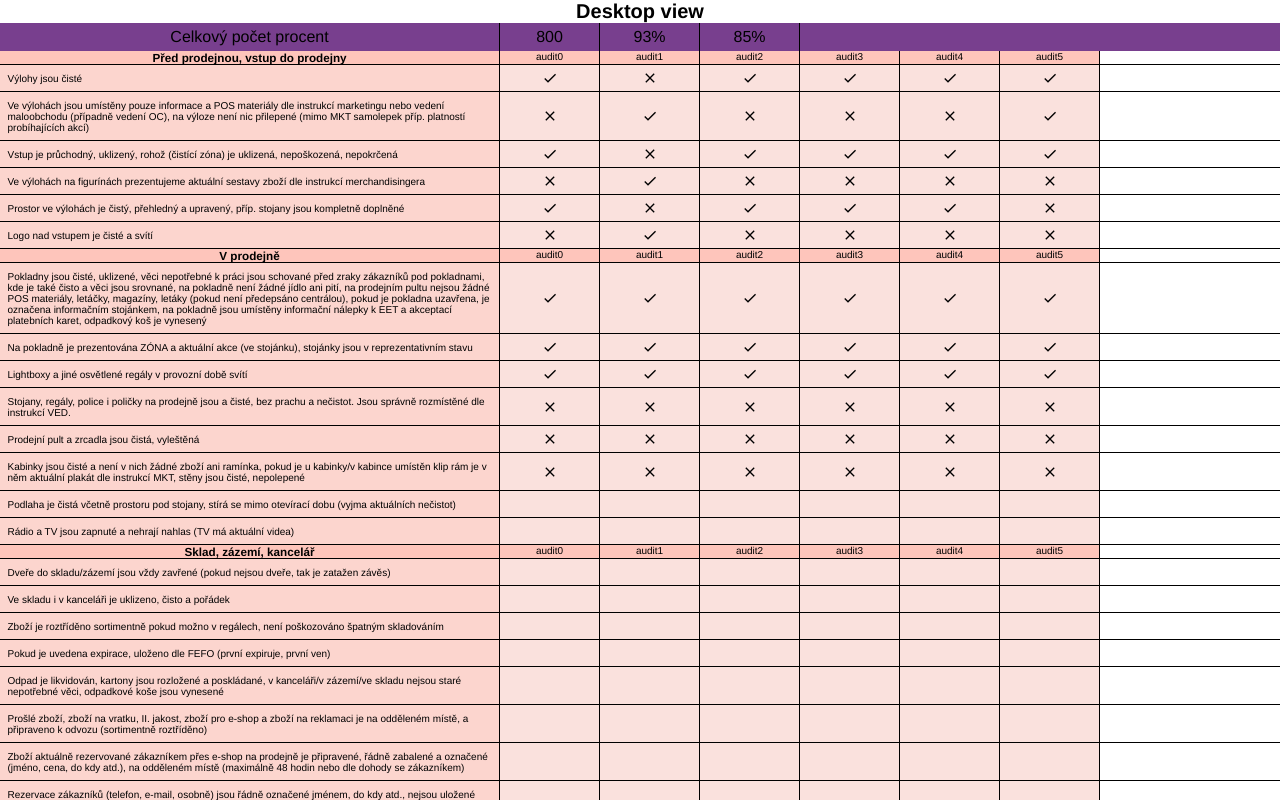
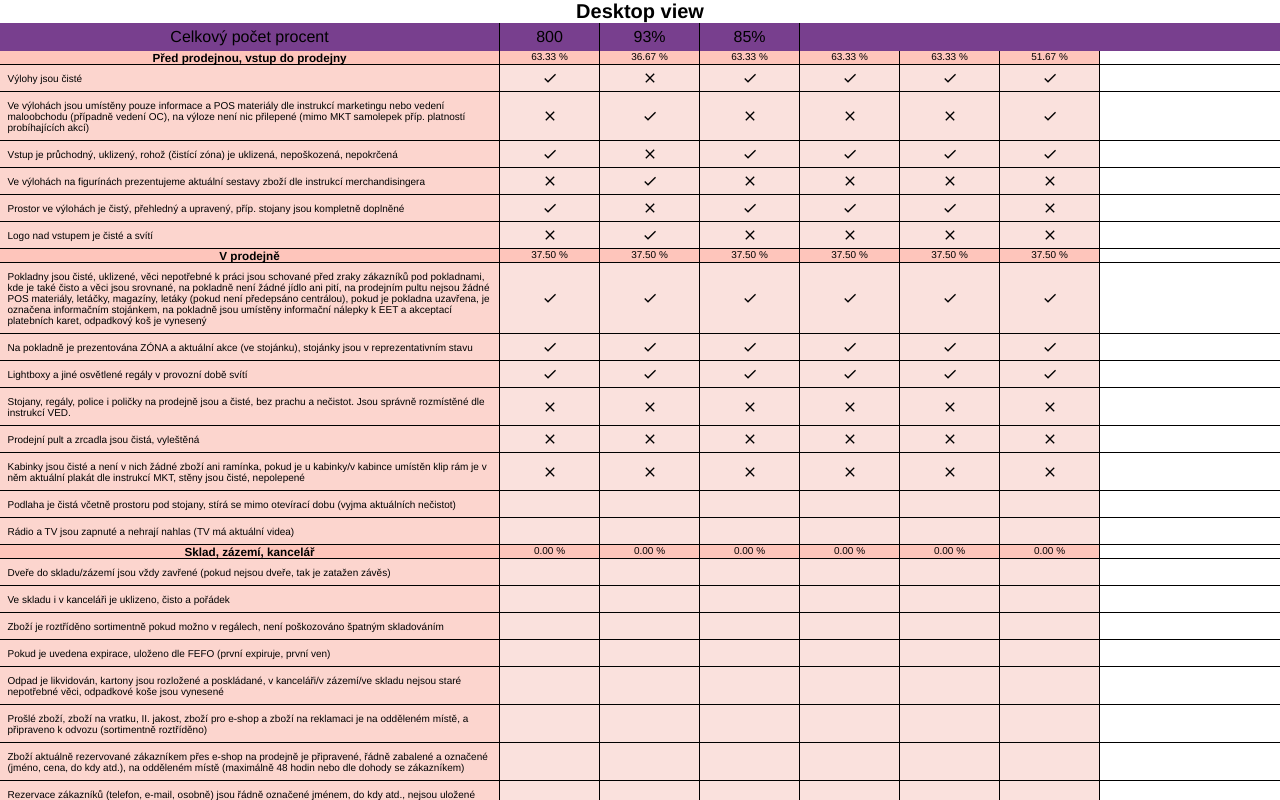
Before and after one commit to brojor/store-audit-desktop, a Vue app: page / in a window 1280 px wide. Shown: the top 800 px of the page. Built offline with nearby package versions, Linux system fonts and the light colour scheme.

Commit message:
přidáno nový způsob výpočtu score v kategorii

```diff
--- a/src/components/DesktopView.vue
+++ b/src/components/DesktopView.vue
@@ -19,7 +19,7 @@
           :key="auditIndex"
           class="pointPerc col2"
         >
-          audit{{ auditIndex }}
+          {{ katScoreAchieved(auditIndex, katKey) }} %
         </div>
       </div>
 
@@ -66,6 +66,16 @@ export default {
     };
   },
   methods: {
+    katScoreAchieved(auditIndex, katKey) {
+      const available = Object.values(this.weights[katKey]).reduce(
+        (acc, val) => acc + val,
+      );
+      const achieved = Object.values(
+        this.achievedScore[auditIndex][katKey],
+      ).reduce((acc, val) => acc + val);
+      return ((achieved * 100) / available).toFixed(2);
+    },
+
     calcTotalAvailable(kategory) {
       return Object.values(this.weights[kategory]).reduce(
         (acc, val) => acc + val,
```
